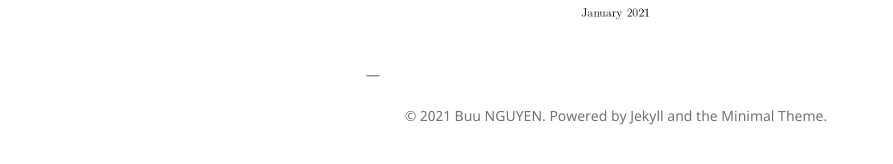
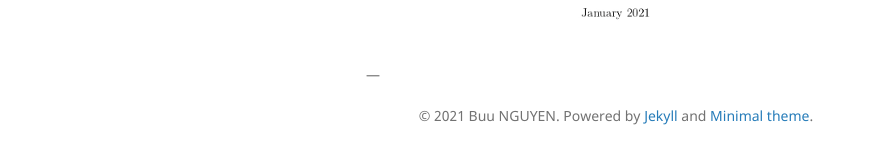
Before and after one commit to buu-nguyen/buu-nguyen.github.io, a Jekyll site: the page built from index.md, in a window 1280 px wide and 1346 px high. Shown: the part 1170-1334 px from the top of the window, without its empty margins (204-1097 px from the left). Built offline with Jekyll 4.4.1, drawn with Linux system fonts in a browser that asks for light colours; our own code applies the rules of GitHub Pages for plain Markdown files.

Commit message:
docs: Update attribution in index.md
This commit updates the attribution in the index.md file to include links to Jekyll and Minimal theme.

```diff
--- a/index.md
+++ b/index.md
@@ -19,4 +19,4 @@
 <center><img src="images/Effectiveness_of_nationwide_lockdown_in_the_prevention_of_COVID_19_spreading.jpg"/></center>
 <br>
 ---
-<center>© 2021 Buu NGUYEN. Powered by Jekyll and the Minimal Theme.</center>
+<center>© 2021 Buu NGUYEN. Powered by <a href="https://jekyllrb.com/">Jekyll</a> and <a href="https://pages-themes.github.io/minimal/">Minimal theme</a>.</center>
```
